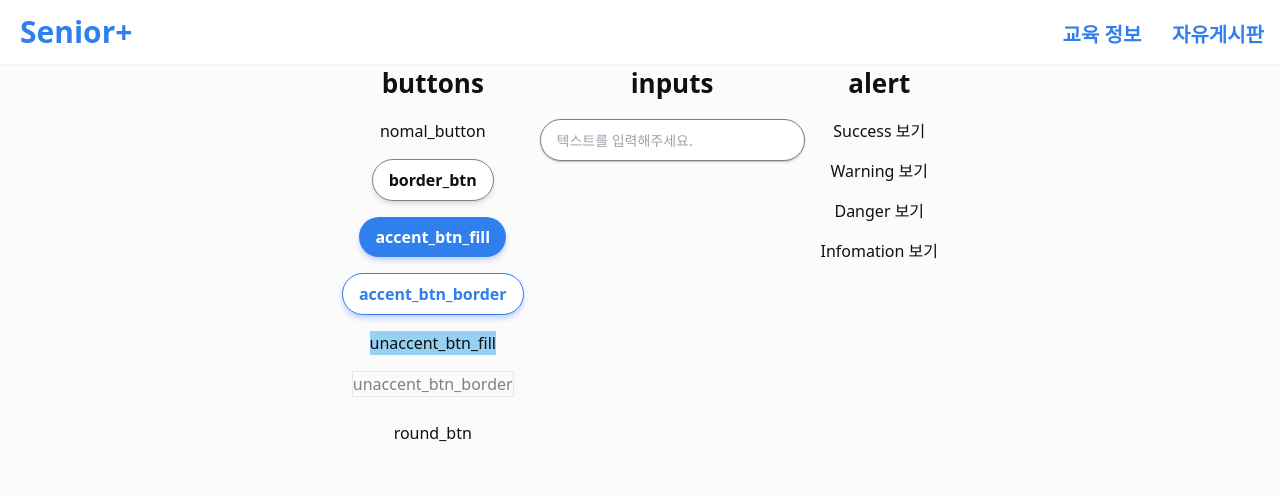
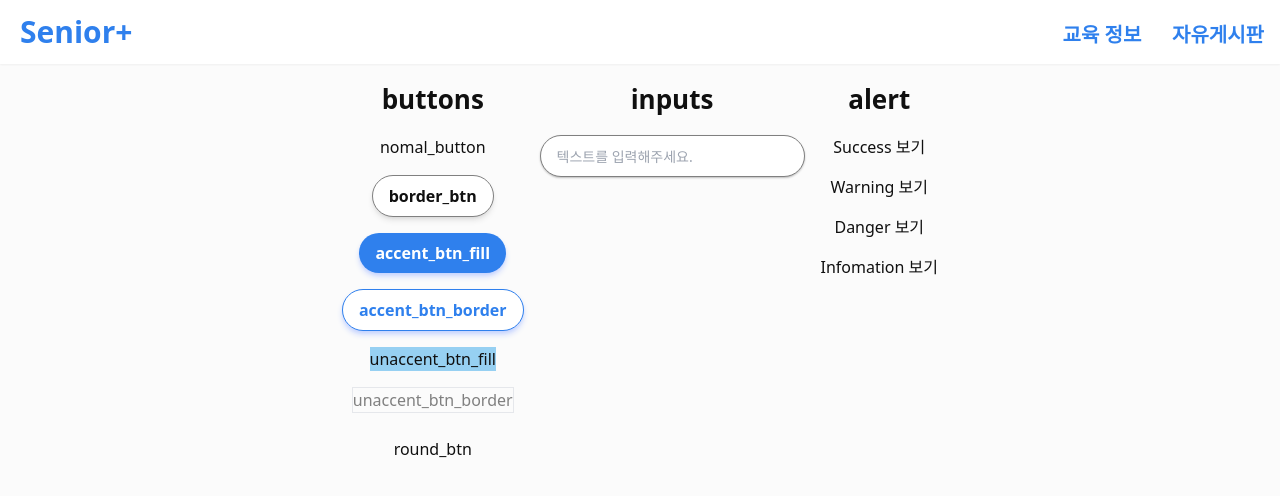
Before and after one commit to kimyoo04/seoul-competition, a Next.js app: page /components in a window 1280 px wide. Shown: the top 496 px of the page. Built offline with nearby package versions, Linux system fonts and the light colour scheme; a web font is replaced by a local one.

Commit message:
css: MainLayout p-16 -> p-20으로 변경

```diff
--- a/src/layouts/MainLayout.tsx
+++ b/src/layouts/MainLayout.tsx
@@ -17,7 +17,7 @@ export default function MainLayout({
         animate={{ opacity: 1 }}
         exit={{ opacity: 0 }}
       >
-        <div className="col-center container mx-auto px-4 pt-16">
+        <div className="col-center container mx-auto px-4 pt-20">
           {children}
         </div>
       </motion.main>
```
